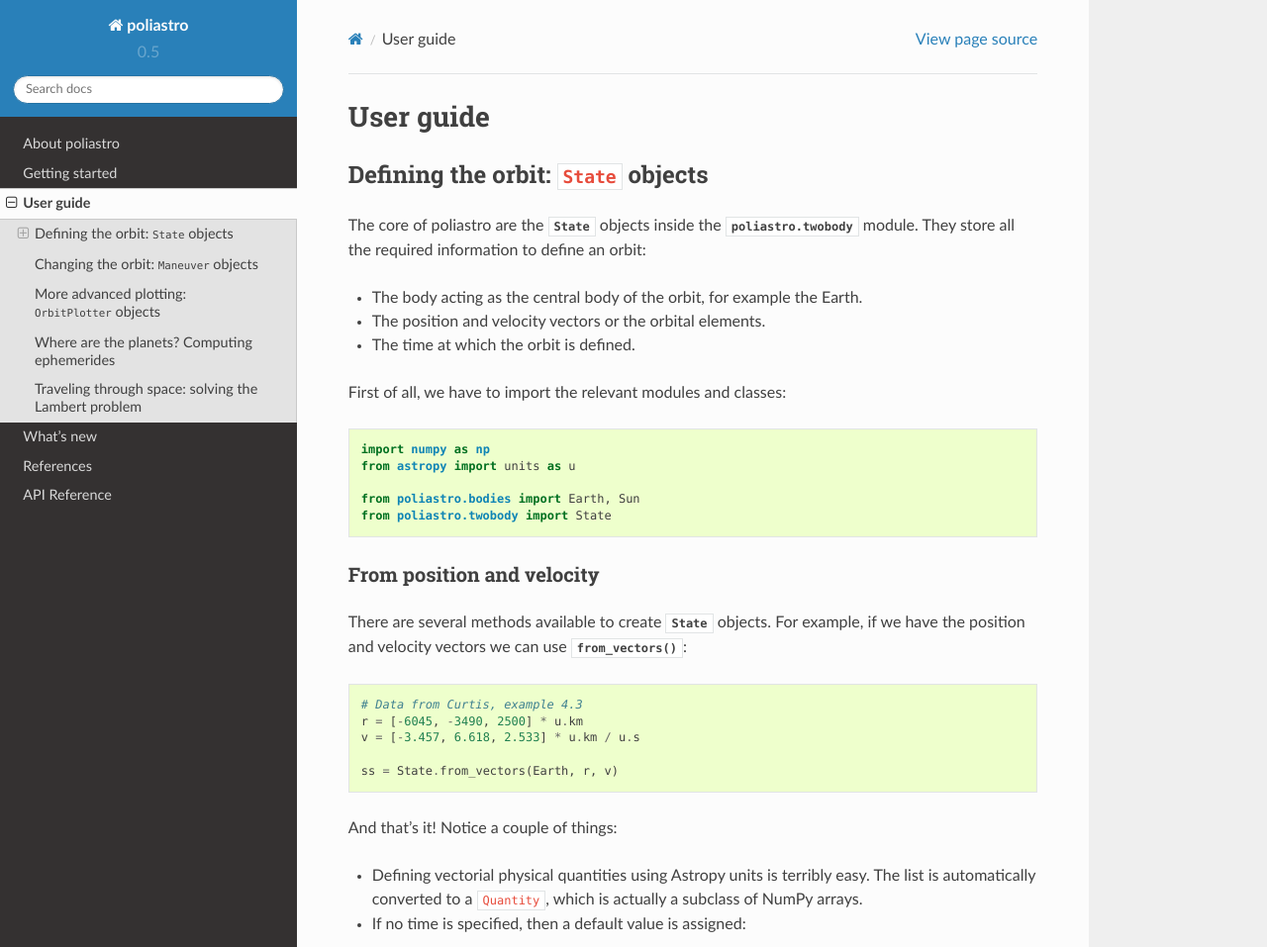
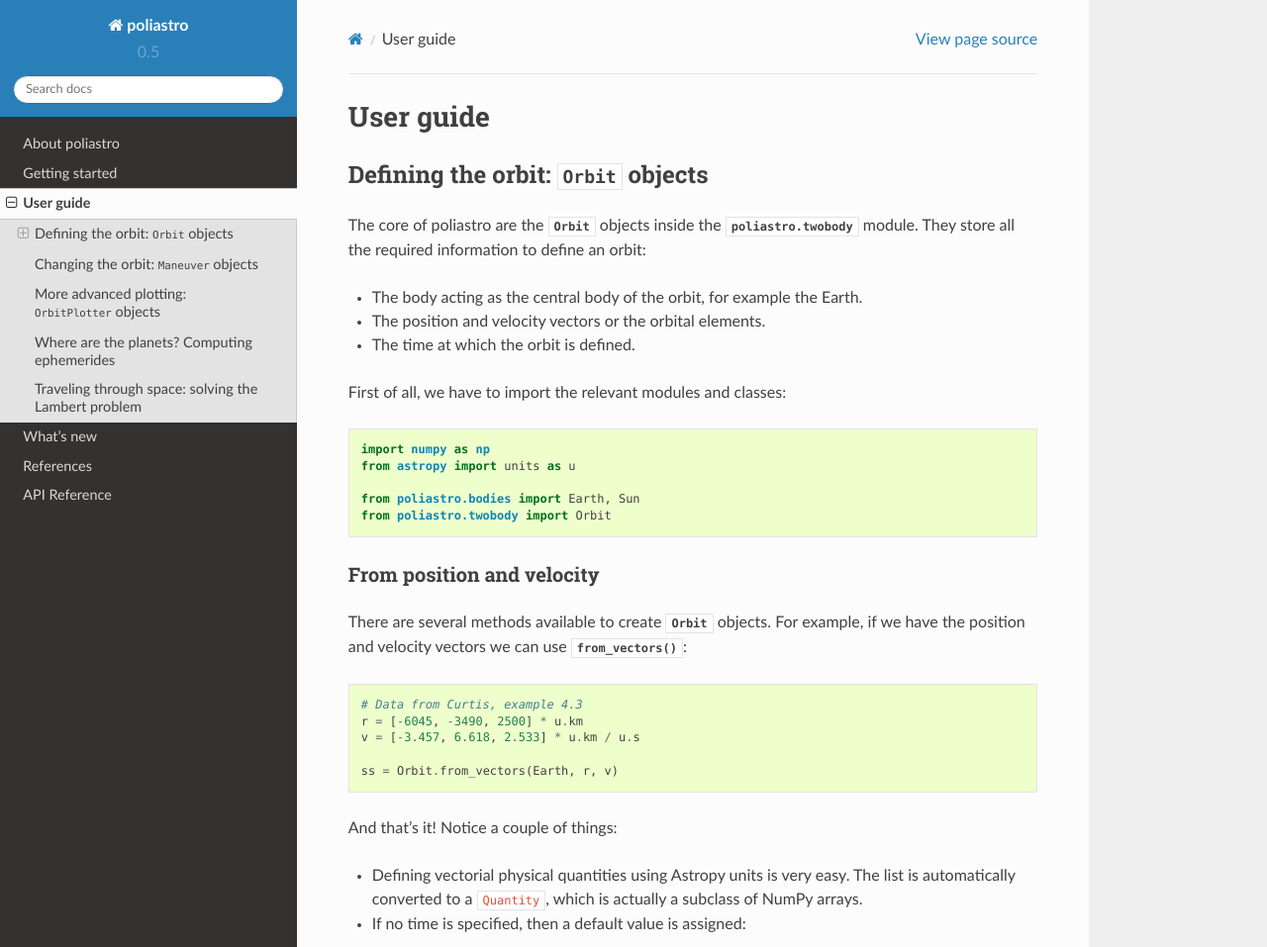
Before and after one commit to poliastro/poliastro, a Sphinx documentation site: the page built from docs/source/user_guide.rst, in a window 1280 px wide and 1400 px high. Shown: the top 957 px of the window at 99% size. Built offline with Sphinx 7.4.7 and the Read the Docs theme 2.0.0, drawn with Linux system fonts in a browser that asks for light colours; some of the changed text lies outside the part shown.

Commit message:
Update docs with new Orbit objects

```diff
--- a/docs/source/api.rst
+++ b/docs/source/api.rst
@@ -6,7 +6,7 @@
 
 .. automodule:: poliastro.twobody
 
-    .. autoclass:: State()
+    .. autoclass:: Orbit
        :members:
 
 poliastro.twobody.propagation module
--- a/docs/source/user_guide.rst
+++ b/docs/source/user_guide.rst
@@ -1,10 +1,10 @@
 User guide
 ==========
 
-Defining the orbit: :code:`State` objects
------------------------------------------
+Defining the orbit: :py:class:`~poliastro.twobody.Orbit` objects
+----------------------------------------------------------------
 
-The core of poliastro are the :py:class:`~poliastro.twobody.State` objects
+The core of poliastro are the :py:class:`~poliastro.twobody.Orbit` objects
 inside the :py:mod:`poliastro.twobody` module. They store all the required
 information to define an orbit:
 
@@ -20,15 +20,15 @@
     from astropy import units as u
 
     from poliastro.bodies import Earth, Sun
-    from poliastro.twobody import State
+    from poliastro.twobody import Orbit
 
 From position and velocity
 ~~~~~~~~~~~~~~~~~~~~~~~~~~
 
 There are several methods available to create
-:py:class:`~poliastro.twobody.State` objects. For example, if we have the
+:py:class:`~poliastro.twobody.Orbit` objects. For example, if we have the
 position and velocity vectors we can use
-:py:meth:`~poliastro.twobody.State.from_vectors`:
+:py:meth:`~poliastro.twobody.Orbit.from_vectors`:
 
 .. code-block:: python
 
@@ -36,11 +36,11 @@
     r = [-6045, -3490, 2500] * u.km
     v = [-3.457, 6.618, 2.533] * u.km / u.s
 
-    ss = State.from_vectors(Earth, r, v)
+    ss = Orbit.from_vectors(Earth, r, v)
 
 And that's it! Notice a couple of things:
 
-* Defining vectorial physical quantities using Astropy units is terribly easy.
+* Defining vectorial physical quantities using Astropy units is very easy.
   The list is automatically converted to a :code:`Quantity`, which is actually
   a subclass of NumPy arrays.
 * If no time is specified, then a default value is assigned::
@@ -76,7 +76,7 @@
 From classical orbital elements
 ~~~~~~~~~~~~~~~~~~~~~~~~~~~~~~~
 
-We can also define a :py:class:`~poliastro.twobody.State` using a set of
+We can also define a :py:class:`~poliastro.twobody.Orbit` using a set of
 six parameters called orbital elements. Although there are several of
 these element sets, each one with its advantages and drawbacks, right now
 poliastro supports the *classical orbital elements*:
@@ -89,7 +89,7 @@
 * True anomaly \\(\\nu\\).
 
 In this case, we'd use the method
-:py:meth:`~poliastro.twobody.State.from_classical`:
+:py:meth:`~poliastro.twobody.Orbit.from_classical`:
 
 .. code-block:: python
 
@@ -101,21 +101,26 @@
     argp = 286.537 * u.deg
     nu = 23.33 * u.deg
 
-    ss = State.from_classical(Sun, a, ecc, inc, raan, argp, nu)
+    ss = Orbit.from_classical(Sun, a, ecc, inc, raan, argp, nu)
 
-Notice that whether we create a ``State`` from \\(r\\) and \\(v\\) or from
-elements we can access many mathematical properties individually::
+Notice that whether we create a ``Orbit`` from \\(r\\) and \\(v\\) or from
+elements we can access many mathematical properties individually using the
+:py:attr:`~poliastro.twobody.Orbit.state` property of
+:py:class:`~poliastro.twobody.Orbit` objects::
 
-    >>> ss.period.to(u.day)
+    >>> ss.state.period.to(u.day)
     <Quantity 686.9713888628166 d>
-    >>> ss.v
+    >>> ss.state.v
     <Quantity [  1.16420211, 26.29603612,  0.52229379] km / s>
 
 To see a complete list of properties, check out the
 :py:class:`poliastro.twobody.State` class on the API reference.
 
-Changing the orbit: :code:`Maneuver` objects
---------------------------------------------
+.. TODO: The reference above is broken, and actually how do I get
+  a complete reference of properties?
+
+Changing the orbit: :py:class:`~poliastro.maneuver.Maneuver` objects
+--------------------------------------------------------------------
 
 poliastro helps us define several in-plane and general out-of-plane
 maneuvers with the :py:class:`~poliastro.maneuver.Maneuver` class inside the
@@ -142,7 +147,7 @@
 in terms of velocity change (\\(\\sum \|\\Delta v_i|\\)) and the transfer
 time::
 
-    >>> ss_i = State.circular(Earth, alt=700 * u.km)
+    >>> ss_i = Orbit.circular(Earth, alt=700 * u.km)
     >>> hoh = Maneuver.hohmann(ss_i, 36000 * u.km)
     >>> hoh.get_total_cost()
     <Quantity 3.6173981270031357 km / s>
@@ -161,15 +166,15 @@
 .. _Hohmann: http://en.wikipedia.org/wiki/Hohmann_transfer_orbit
 .. _bielliptic: http://en.wikipedia.org/wiki/Bi-elliptic_transfer
 
-To actually retrieve the resulting ``State`` after performing a maneuver, use
-the method :py:meth:`apply_maneuver`::
+To actually retrieve the resulting ``Orbit`` after performing a maneuver, use
+the method :py:meth:`~poliastro.twobody.Orbit.apply_maneuver`::
 
     >>> ss_f = ss_i.apply_maneuver(hoh)
     >>> ss_f.rv()
     (<Quantity [ -3.60000000e+04, -7.05890200e-11, -0.00000000e+00] km>, <Quantity [ -8.97717523e-16, -3.32749489e+00, -0.00000000e+00] km / s>)
 
-More advanced plotting: :code:`OrbitPlotter` objects
-----------------------------------------------------
+More advanced plotting: :py:class:`~poliastro.plotting.OrbitPlotter` objects
+----------------------------------------------------------------------------
 
 We previously saw the :py:func:`poliastro.plotting.plot` function to easily
 plot orbits. Now we'd like to plot several orbits in one graph (for example,
@@ -177,7 +182,7 @@
 have :py:class:`~poliastro.plotting.OrbitPlotter` objects in the
 :py:mod:`~poliastro.plotting` module.
 
-These objects hold the perifocal plane of the first ``State`` we plot in
+These objects hold the perifocal plane of the first ``Orbit`` we plot in
 them, projecting any further trajectories on this plane. This allows to
 easily visualize in two dimensions:
 
```
Also changed, not shown: docs/source/changelog.rst (+16 -1 lines), 1 other file.
